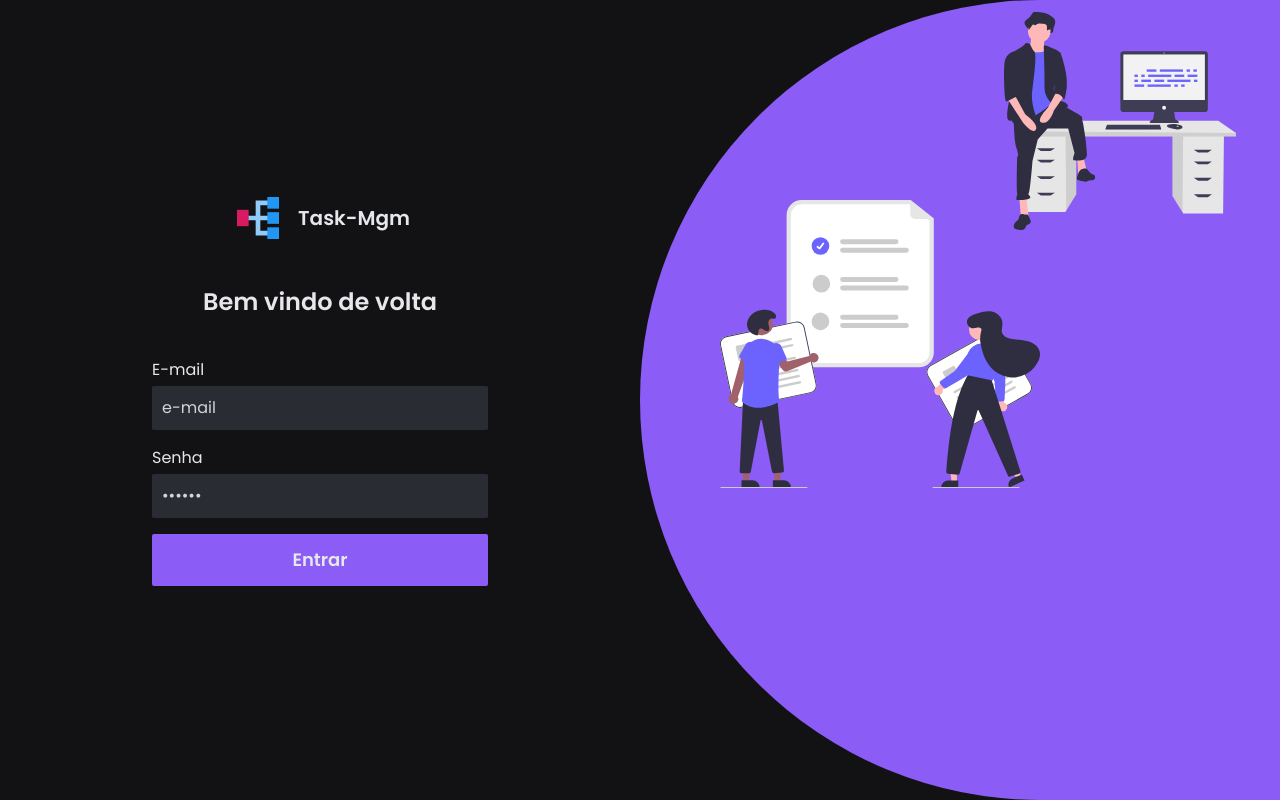
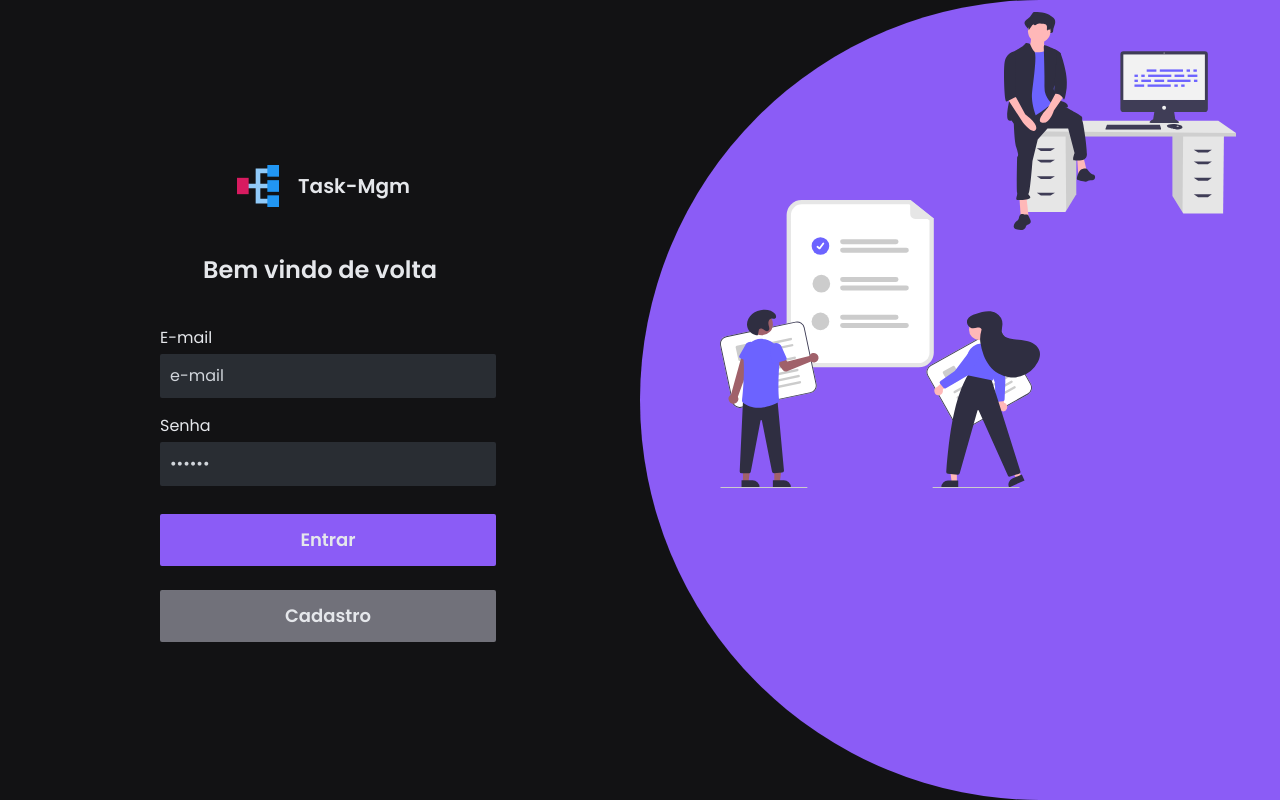
Before and after one commit to thg-nunes/task-managment-frontend, a Next.js app: page /login in a window 1280 px wide. Built offline with nearby package versions, Linux system fonts and the light colour scheme.

Commit message:
feat: adiciona navegação para página de cadastro

```diff
--- a/src/app/(pages)/(free_access)/login/form.tsx
+++ b/src/app/(pages)/(free_access)/login/form.tsx
@@ -1,5 +1,7 @@
 'use client'
 import * as yup from 'yup'
+import { signIn } from 'next-auth/react'
+import { useRouter } from 'next/navigation'
 import { Controller, useForm } from 'react-hook-form'
 import { yupResolver } from '@hookform/resolvers/yup'
 
@@ -19,10 +21,10 @@ const schema = yup.object().shape({
 })
 
 /**
- * @function SignInForm -
- * @param {} SignInForm. -
+ * @function SignInForm - componente responável por conter o formulário de login
  */
 export const SignInForm = (): JSX.Element => {
+  const { push } = useRouter()
   const { control, handleSubmit } = useForm({
     resolver: yupResolver(schema),
     defaultValues: {
@@ -32,11 +34,24 @@ export const SignInForm = (): JSX.Element => {
   })
 
   async function handleSignIn(data: { email: string; password: string }) {
-    console.log(data)
+    const response = await signIn('credentials', { redirect: false }, { ...data })
+    if (response && response.error) {
+      // exibir toast com causa do erro
+    }
+
+    if (response?.ok && response.status === 200) {
+      // redirecionar para a página home, fazer uma requisição qualquer nessa página para um resolver privado e verificar se vai ser enviado o token e se vai funcionar a verificação de token server
+      // para caso de token expirado, refazer a validação no client
+    }
+    // NO SERVER AO FAZER UMA REQ PRA ROTA PRIVADA, VERIFICAR SE TEM O TOKEN QUE O NEXT-AUTH ENVIA, SE TIVER
+    // LIBERA ACESSO, SE NAO BLOQUEIA ACESSO E RETORNA ERRO
   }
 
   return (
-    <form className="grid h-max grid-rows-3 gap-3" onSubmit={handleSubmit(handleSignIn)}>
+    <form
+      className="grid h-max w-1/2 grid-rows-3 gap-3"
+      onSubmit={handleSubmit(handleSignIn)}
+    >
       <Controller
         name="email"
         control={control}
@@ -73,7 +88,12 @@ export const SignInForm = (): JSX.Element => {
           </RootInput>
         )}
       />
-      <Button type="submit">Entrar</Button>
+      <Button type="submit" className="mt-3 flex justify-center">
+        Entrar
+      </Button>
+      <Button type="button" btnStyle="secondary" onClick={() => push('/cadastro')}>
+        Cadastro
+      </Button>
     </form>
   )
 }
```
